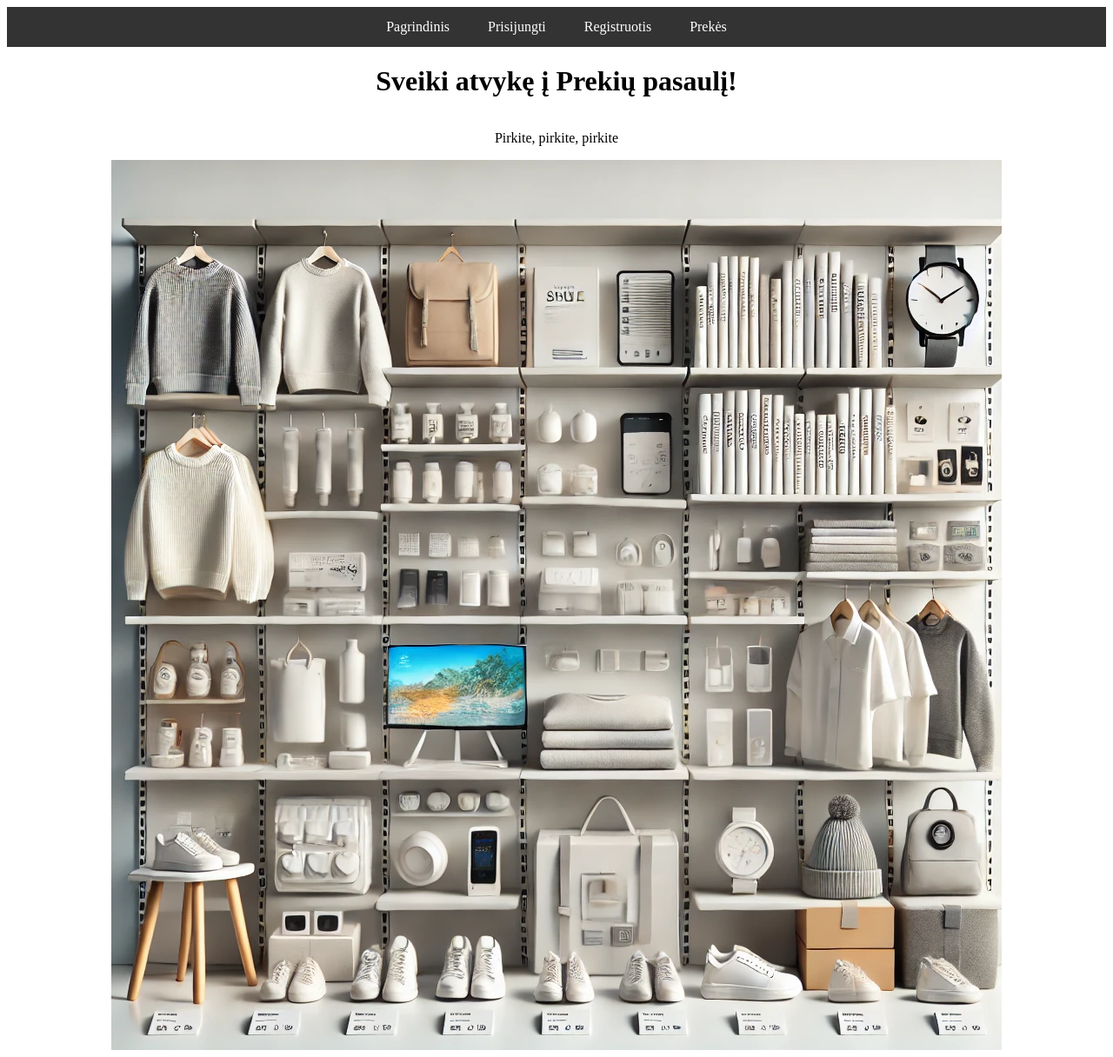
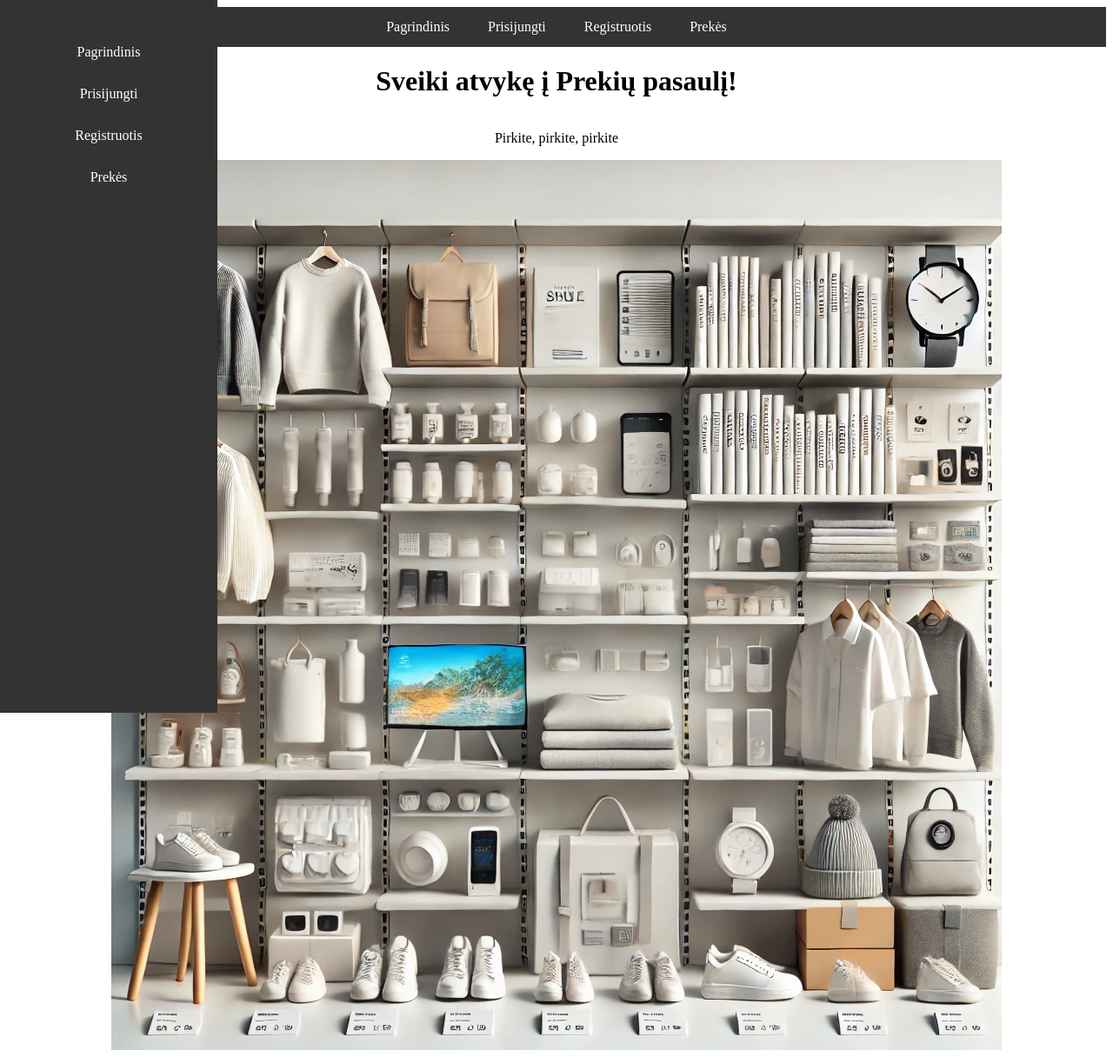
Before and after one commit to aistuliaa/eshop, a Flask app: page / in a window 1280 px wide. Shown: the whole page at 87% size. Run offline with Flask 3, Linux system fonts and the light colour scheme.

Commit message:
meniu sone, dar nesutvarkytas

```diff
--- a/static/css/style.css
+++ b/static/css/style.css
@@ -38,3 +38,50 @@ nav ul li a:hover {
 
 
 }
+
+        /* Sidebar styles */
+        .sidebar {
+            height: 100%;
+            width: 250px;
+            position: fixed;
+            top: 0;
+            left: 0;
+            background-color: #333;
+            color: white;
+            padding-top: 20px;
+        }
+
+        .sidebar ul {
+            list-style-type: none;
+            padding: 0;
+        }
+
+        .sidebar ul li {
+            padding: 15px;
+            text-align: center;
+        }
+
+        .sidebar ul li a {
+            color: white;
+            text-decoration: none;
+            display: block;
+        }
+
+        .sidebar ul li a:hover {
+            background-color: #575757;
+        }
+
+        /* Main content area */
+        .main-content {
+            margin-left: 250px;
+            padding: 20px;
+        }
+
+        .content ul {
+            padding: 0;
+            list-style-type: none;
+        }
+
+        .content ul li {
+            margin-bottom: 10px;
+        }
--- a/templates/base.html
+++ b/templates/base.html
@@ -15,6 +15,14 @@
             <li><a href="{{ url_for('prekes') }}">Prekės</a></li>
         </ul>
     </nav>
+    <div class="sidebar">
+        <ul>
+            <li><a href="{{ url_for('home') }}">Pagrindinis</a></li>
+            <li><a href="{{ url_for('login') }}">Prisijungti</a></li>
+            <li><a href="{{ url_for('reg') }}">Registruotis</a></li>
+            <li><a href="{{ url_for('prekes') }}">Prekės</a></li>
+        </ul>
+    </div>
 
 
     <!-- Čia bus atvaizduojamas kiekvieno puslapio turinys -->
```
